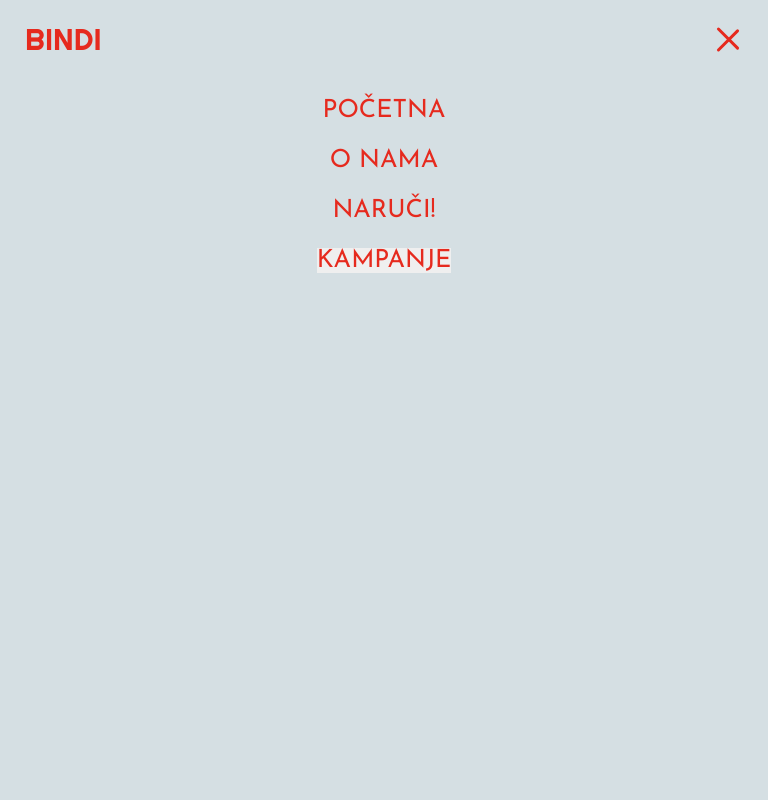
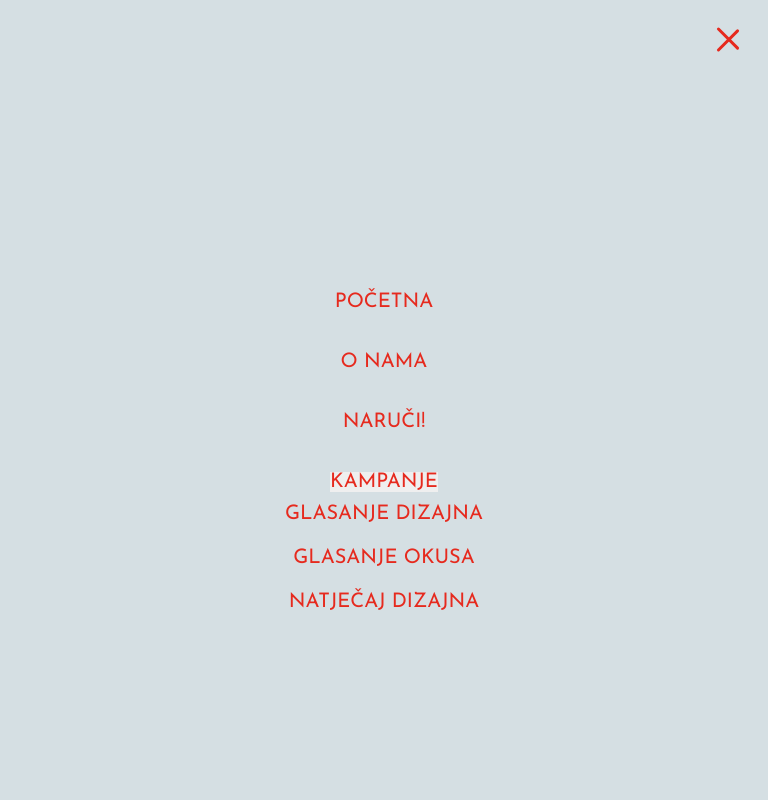
Before and after one commit to Lqndau/Lqndau.github.io, a plain HTML site: page index.html in a window 768 px wide. Both pictures are taken after a click on the element 728 px from the left and 39 px from the top of the page. Shown: the top 800 px of the page. Drawn offline with Linux system fonts and the light colour scheme.

Commit message:
Update style.css

```diff
--- a/style.css
+++ b/style.css
@@ -119,6 +119,7 @@ nav {
     z-index: var(--prvi-sloj);
     cursor: pointer;
 	gap: 5px;
+	position: relative;
 
 }
 .burger-container .line {
@@ -494,18 +495,24 @@ i{
 @media (max-width: 900px) {
     nav {
         position: absolute;
-        top: 100%;
+        top: 0;
         left: 0;
         width: 100%;
+	height: 100vh;
         background: var(--prva-boja);
-        transform: translateY(-120%);
+        transform: translateY(-100%);
         transition: all 0.3s ease-in-out;
         text-align: center;
+	display: flex;
+        justify-content: center;
+	align-items: center;
     }
 
     .nav-links {
-        padding: 2rem 0;
+        display: flex;
         flex-direction: column;
+        gap: 2rem;
+        font-size: 2rem;
     }
 
     .nav-active {
@@ -515,3 +522,7 @@ i{
         display: flex;
     }
 }
+.nav-active .dropdown-content {
+    display: block;
+    position: relative;
+}
```
